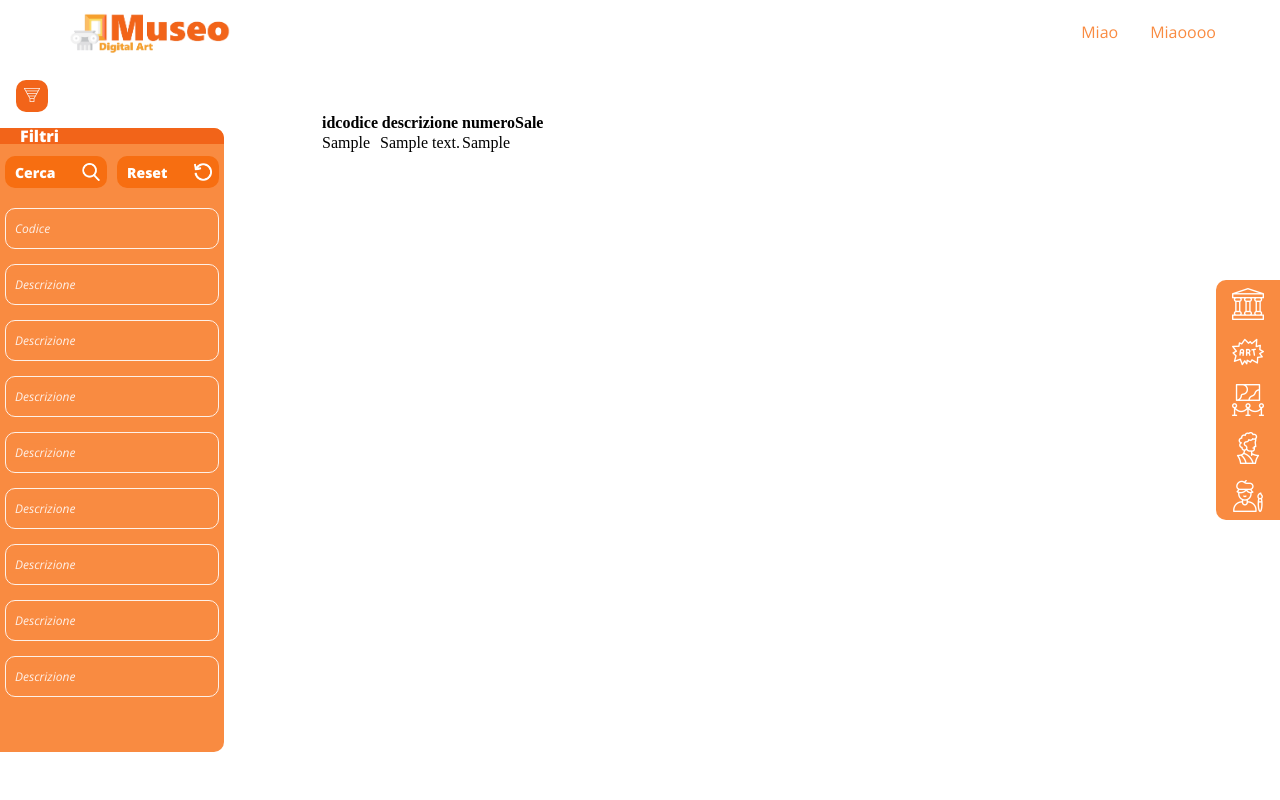
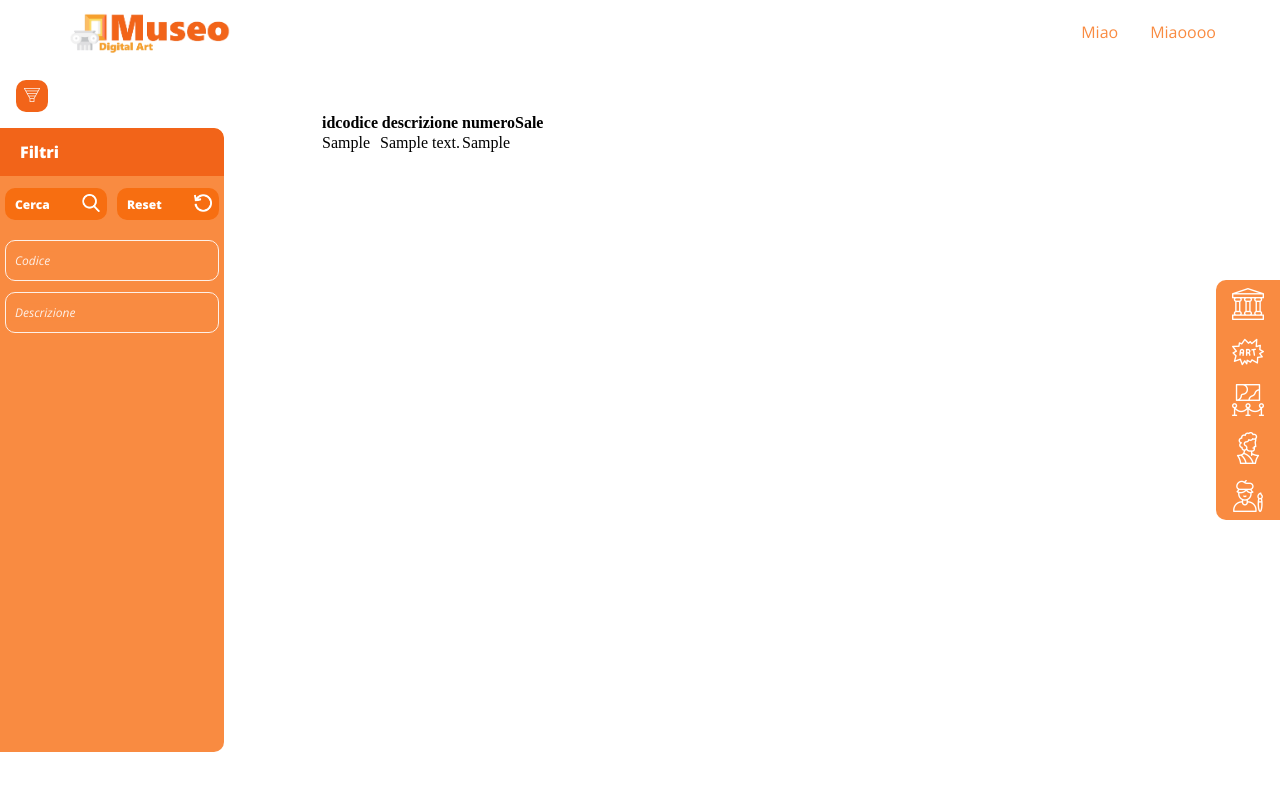
Before and after one commit to DanieleGotti/MUSEO_Digital_Art, a PHP site: page /tema.php in a window 1280 px wide. Run offline with PHP 8.4, Linux system fonts and the light colour scheme; tables that the repository leaves empty or names only in its code hold one stand-in row (values such as "Sample post").

Commit message:
UI filtri

```diff
--- a/code/css/cssTema.css
+++ b/code/css/cssTema.css
@@ -3,7 +3,6 @@
   padding: 0;
   list-style: none;
   text-decoration: none;
-  box-sizing: border-box;
 }
 
 .filterButton {
@@ -34,31 +33,17 @@
   top: 8rem;
   border-top-right-radius: 10px;
   border-bottom-right-radius: 10px;
-  overflow-y: auto;
+  overflow: hidden;
   transition: width 200ms ease;
+  z-index: 1;
 }
 
-
-.filters::-webkit-scrollbar {
-  width: 0.5em;
-  height: .5em;
-  background-color: #F98B41;
-}
-
-.filters::-webkit-scrollbar-track {
-  background-color: #FFB68D;
-  border-radius: 100vw;
-  margin-block: .5em;
-}
-
-.filters::-webkit-scrollbar-thumb {
-  background: #F76E11;
-  border: 2px solid #FFB68D;
-  border-radius: 100vw;
-}
-
-.filters::-webkit-scrollbar-thumb:hover {
-  background: #F98B41;
+.form {
+  padding: 0;
+  margin: 0;
+  height: 100%;
+  weight: 100%;
+  border-bottom-right-radius: 10px;
 }
 
 .filterContainer {
@@ -68,7 +53,8 @@
   display: flex;
   flex-direction: column;
   align-items: left;
-  height: calc(100vh - 14rem);
+  height: calc(100vh - 12rem);
+  padding-bottom: 0px;
 }
 
 .filterHeader {
@@ -86,9 +72,11 @@
   font-family: "Open sans";
   font-weight: 800;
   font-size: 16px;
+  border-top-right-radius: 10px;
 }
 
 .filterTitle {
+  padding: 10px 0px;
   padding-left: 20px;
   height: 16px;
   display: flex;
@@ -107,6 +95,81 @@
   box-sizing: border-box;
   margin: 0.25rem 0rem;
   position: relative;
+}
+
+
+.button {
+  padding: 10px;
+  width: 100%;
+  height: 2rem;
+  box-sizing: border-box;
+  outline: none;
+  border: none;
+  border-radius: 10px;
+  background-color: #F76E11;
+  margin: center;
+  font-family: "Open sans";
+  font-weight: 800;
+  font-size: 12px;
+  position: relative;
+  display: flex;
+  align-items: center;
+  justify-content: flex-start;
+  margin-left: 10px
+}
+
+.button:first-of-type{
+  margin-left: 0px;
+}
+
+.button:hover {
+  background-color: #FFB68D;
+  border: 2px solid white;
+}
+
+.buttonText {
+  height: 14px;
+  display: flex;
+  align-items: center;
+  color: white;
+}
+
+.buttonIcon {
+  margin-left: auto;
+}
+
+.buttonIcon img {
+  height: 12px;
+  transform: scale(1.5);
+}
+
+
+.filterScroll {
+  margin: 0;
+  padding: 0;
+  overflow-y: auto;
+}
+
+.filterScroll::-webkit-scrollbar {
+  width: 0.5em;
+  height: .5em;
+  background-color: #F98B41;
+}
+
+.filterScroll::-webkit-scrollbar-track {
+  background-color: #FFB68D;
+  border-radius: 100vw;
+  margin-block: .5em;
+}
+
+.filterScroll::-webkit-scrollbar-thumb {
+  background: #F76E11;
+  border: 2px solid #FFB68D;
+  border-radius: 100vw;
+}
+
+.filterScroll::-webkit-scrollbar-thumb:hover {
+  background: #F98B41;
 }
 
 .input {
@@ -164,53 +227,9 @@
   transition: background-color 5000s ease-in-out 0s;
 }
 
-.button {
-  padding: 10px;
-  width: 100%;
-  height: 2rem;
-  box-sizing: border-box;
-  outline: none;
-  border: none;
-  border-radius: 10px;
-  background-color: #F76E11;
-  margin: center;
-  font-family: "Open sans";
-  font-weight: 800;
-  font-size: 14px;
-  position: relative;
-  display: flex;
-  align-items: center;
-  justify-content: flex-start;
-  margin-left: 10px
-}
-
-.button:first-of-type{
-  margin-left: 0px;
-}
-
-.button:hover {
-  background-color: #FFB68D;
-  border: 2px solid white;
-}
-
-.buttonText {
-  height: 14px;
-  display: flex;
-  align-items: center;
-  color: white;
-}
-
-.buttonIcon {
-  margin-left: auto;
-}
-
-.buttonIcon img {
-  height: 12px;
-  transform: scale(1.5);
-}
-
 .main{
   margin-left: 20rem;
+  z-index: 1;
 }
 
 ::-webkit-scrollbar {
--- a/code/tema.php
+++ b/code/tema.php
@@ -15,14 +15,12 @@
   include 'nav.html';
   ?>
 
-  <div class="back">
-
   <button id="bottoneFiltri" class="filterButton" onclick="moveFilters()"  onmouseenter="animateIcon(this)" onmouseleave="animateIcon(this)">
     <img src="../img/filtroStatica.png">
   </button>
 
   <div id="filtri" class="filters">
-      <form name="myform" method="POST">
+    <form name="myform" class="form" method="POST">
       <ul class="filterContainer">
         <li class="filterHeader">
           <span class="filterTitle">Filtri</span>
@@ -41,42 +39,15 @@
             </span>
           </button>
         </li>
+        <div class="filterScroll">
           <li class="filterItem">
-            <input id="codice" class="input" name="codice" type="text" placeholder=""/>
+            <input id="codice" class="input" name="codice" type="text"/>
             <label class="placeHolder">Codice</label>
           </li>
           <li class="filterItem">
-            <input id="descrizione" class="input" name="descrizione" type="text" placeholder=""/>
+            <input id="descrizione" class="input" name="descrizione" type="text"/>
             <label class="placeHolder">Descrizione</label>
-          </li>
-          <li class="filterItem">
-            <input id="descrizione" class="input" name="descrizione" type="text" placeholder=""/>
-            <label class="placeHolder">Descrizione</label>
-          </li>
-          <li class="filterItem">
-            <input id="descrizione" class="input" name="descrizione" type="text" placeholder=""/>
-            <label class="placeHolder">Descrizione</label>
-          </li>
-          <li class="filterItem">
-            <input id="descrizione" class="input" name="descrizione" type="text" placeholder=""/>
-            <label class="placeHolder">Descrizione</label>
-          </li>
-          <li class="filterItem">
-            <input id="descrizione" class="input" name="descrizione" type="text" placeholder=""/>
-            <label class="placeHolder">Descrizione</label>
-          </li>
-          <li class="filterItem">
-            <input id="descrizione" class="input" name="descrizione" type="text" placeholder=""/>
-            <label class="placeHolder">Descrizione</label>
-          </li>
-          <li class="filterItem">
-            <input id="descrizione" class="input" name="descrizione" type="text" placeholder=""/>
-            <label class="placeHolder">Descrizione</label>
-          </li>
-          <li class="filterItem">
-            <input id="descrizione" class="input" name="descrizione" type="text" placeholder=""/>
-            <label class="placeHolder">Descrizione</label>
-          </li>
+        </div>
       </ul>
     </form>
   </div>
@@ -145,7 +116,7 @@
       </table>
 
     <?php }  ?>
-    </div>
+
   </div>
 
 
```
Lines whose indentation alone changed are shown as unchanged.
